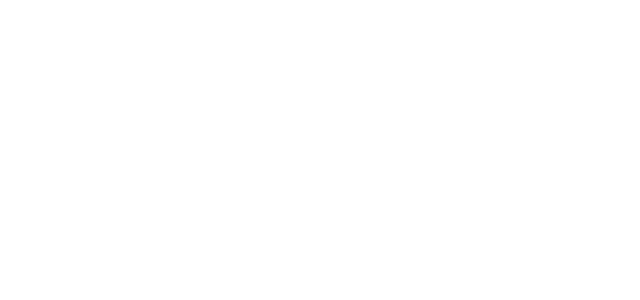
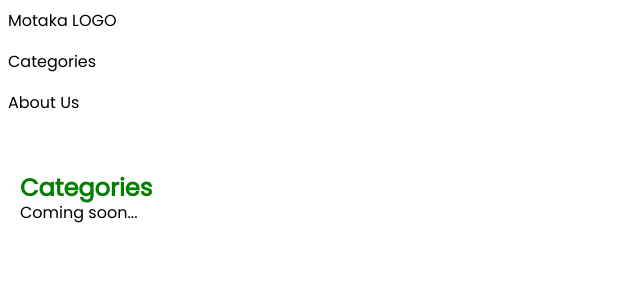
Before and after one commit to Tiko8686/motaka2, a React (Create React App) app: page /categories in a window 1280 px wide. Before the commit this address had no page. Shown: the top 300 px of the page, without its empty margins (0-640 px from the left). Built offline with nearby package versions, Linux system fonts and the light colour scheme.

Commit message:
push navbar  options

```diff
--- /dev/null
+++ b/src/components/Aboutus.jsx
@@ -0,0 +1,27 @@
+import "./aboutus.css"
+function AboutUs() {
+
+    return (
+      <>
+       <div className='nav_homePage'>
+                    <div>Motaka LOGO</div>
+                    <div>
+                        <p >Categories</p>
+
+                        <p className='aboutus'>About Us</p>
+                    </div>
+                    <div>
+
+
+                    </div>
+                </div>
+      <div>
+ <h2 className="h2About">About Us</h2>
+ <div className="coming">Coming soon...</div>
+      </div>
+
+      </>
+    );
+  }
+
+  export default AboutUs
--- /dev/null
+++ b/src/components/aboutus.css
@@ -0,0 +1,12 @@
+.h2About{
+    display: flex;
+    position: absolute;
+    top:150px;
+    left:20px;
+    color: green;
+}
+.coming{
+    position: absolute;
+    top:200px;
+    left:20px;
+}
--- /dev/null
+++ b/src/components/categories/Categories.jsx
@@ -0,0 +1,27 @@
+import "./categories.css"
+function Categories() {
+
+    return (
+      <>
+       <div className='nav_homePage'>
+                    <div>Motaka LOGO</div>
+                    <div>
+                        <p >Categories</p>
+
+                        <p className='aboutus'>About Us</p>
+                    </div>
+                    <div>
+
+
+                    </div>
+                </div>
+      <div>
+ <h2 className="h2About">Categories </h2>
+ <div className="coming">Coming soon...</div>
+      </div>
+
+      </>
+    );
+  }
+
+  export default Categories;
--- /dev/null
+++ b/src/components/categories/categories.css
@@ -0,0 +1,12 @@
+.h2About{
+    display: flex;
+    position: absolute;
+    top:150px;
+    left:20px;
+    color: green;
+}
+.coming{
+    position: absolute;
+    top:200px;
+    left:20px;
+}
--- a/src/components/homePage/Homepage.scss
+++ b/src/components/homePage/Homepage.scss
@@ -37,7 +37,9 @@
     color: #0DC46E;
 
   }
-
+  div:nth-child(2)>p{
+    cursor: pointer;
+  }
   div:nth-child(2) {
 
     display: flex;
@@ -90,7 +92,9 @@
 // gap: 0;
 // }
 
-
+// .categories1{
+//   cursor: pointer;
+// }
 }
 .aboutus{cursor: pointer;}
 //   color: black;
--- a/src/routes/routes.js
+++ b/src/routes/routes.js
@@ -5,6 +5,8 @@
 import { SignIn } from "../components/signIn/SignIn";
 import Profile from "../components/Profile/profile";
 import { BrowserRouter, Route, Routes } from "react-router-dom";
+import AboutUs from "../components/Aboutus";
+import Categories from "../components/categories/Categories";
 
 function AllRoutes() {
   return (
@@ -12,9 +14,10 @@
       <BrowserRouter>
         <Routes>
           <Route path="/" element={<HomePage />} />
-          {/* <Route path="/aboutus" element={<Aboutus />} /> */}
+          <Route path="/aboutus" element={<AboutUs />} />
           <Route path="/signup" element={<SignUp />} />
           <Route path="/profile" element={<Profile />} />
+          <Route path="/categories" element={<Categories/>} />
           <Route path="/signin" element={<SignIn />} />
           <Route path="post" element={<Verification />} />
         </Routes>
```
Also changed, not shown: src/components/homePage/HomePage.jsx (+13 -3 lines).
